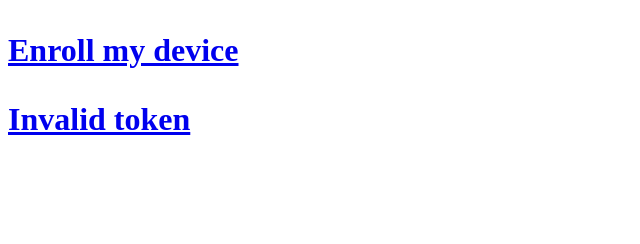
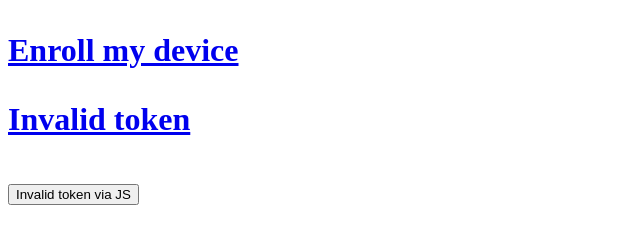
Before and after one commit to moz1990/moz1990.github.io, a plain HTML site: page index.html in a window 1280 px wide. Shown: the whole page, without its empty margins (0-640 px from the left). Drawn offline with Linux system fonts and the light colour scheme.

Commit message:
Add button to launch enrollment link via javascript

```diff
--- a/index.html
+++ b/index.html
@@ -20,12 +20,19 @@ function generateEnrollmentLink() {
     document.getElementById("enrollMyDevice").innerHTML = result;
 }
 
+function launchEnrollmentLink() {
+        var enrollmentToken = getParameterByName("et");
+    var text = "Enroll my device";
+    window.open("https://enterprise.google.com/android/enroll?et=" + enrollmentToken, '_self');
+}
+
 </script>
 </head>
 <body onload="generateEnrollmentLink()">
 <h1>
 <p id="enrollMyDevice"></p>
 <p><a href="https://enterprise.google.com/android/enroll/invalid">Invalid token</a></p>
+ <button onclick="launchEnrollmentLink()">Invalid token via JS</button>
 </h1>
 </body>
 </html>
```
